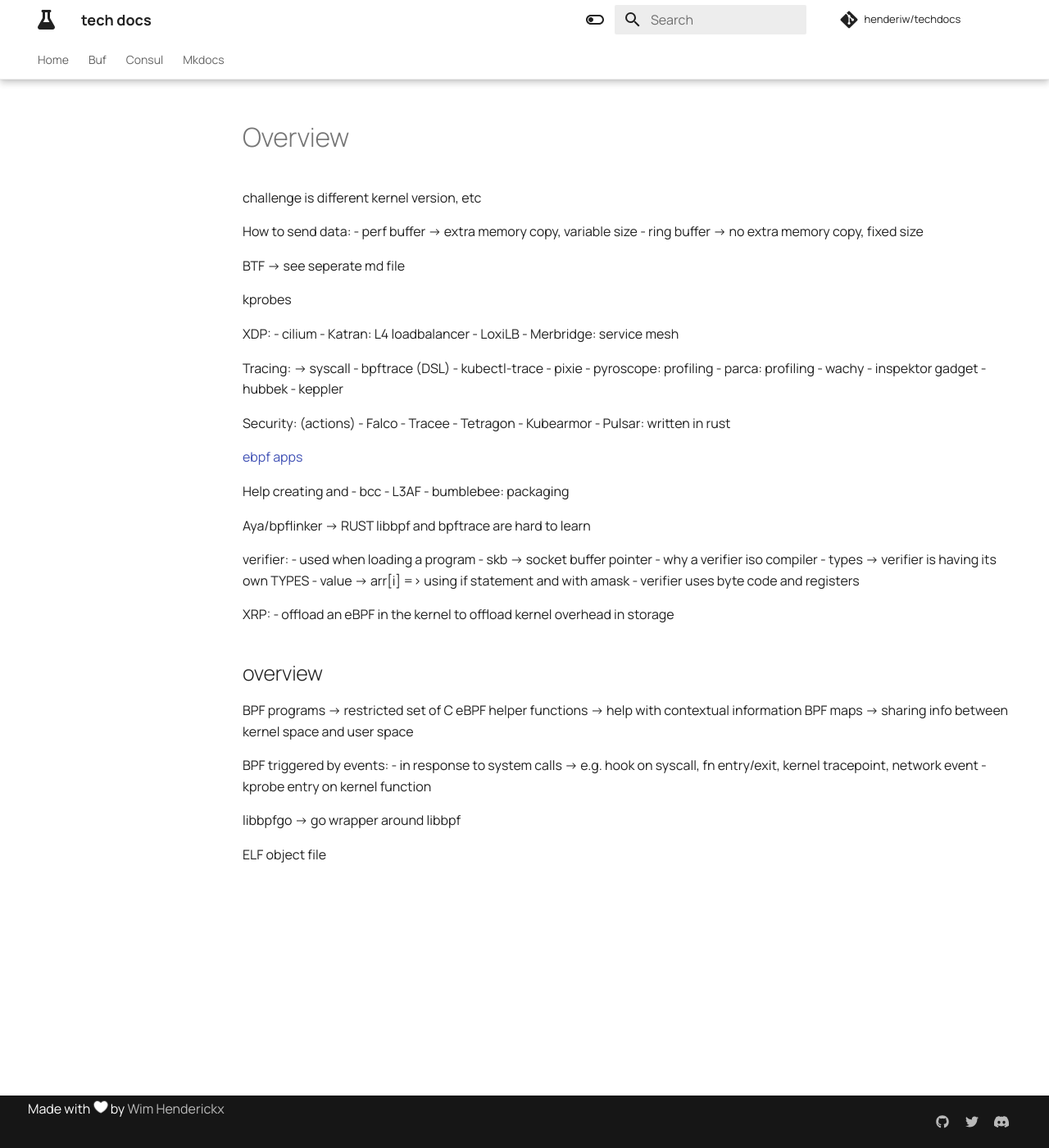
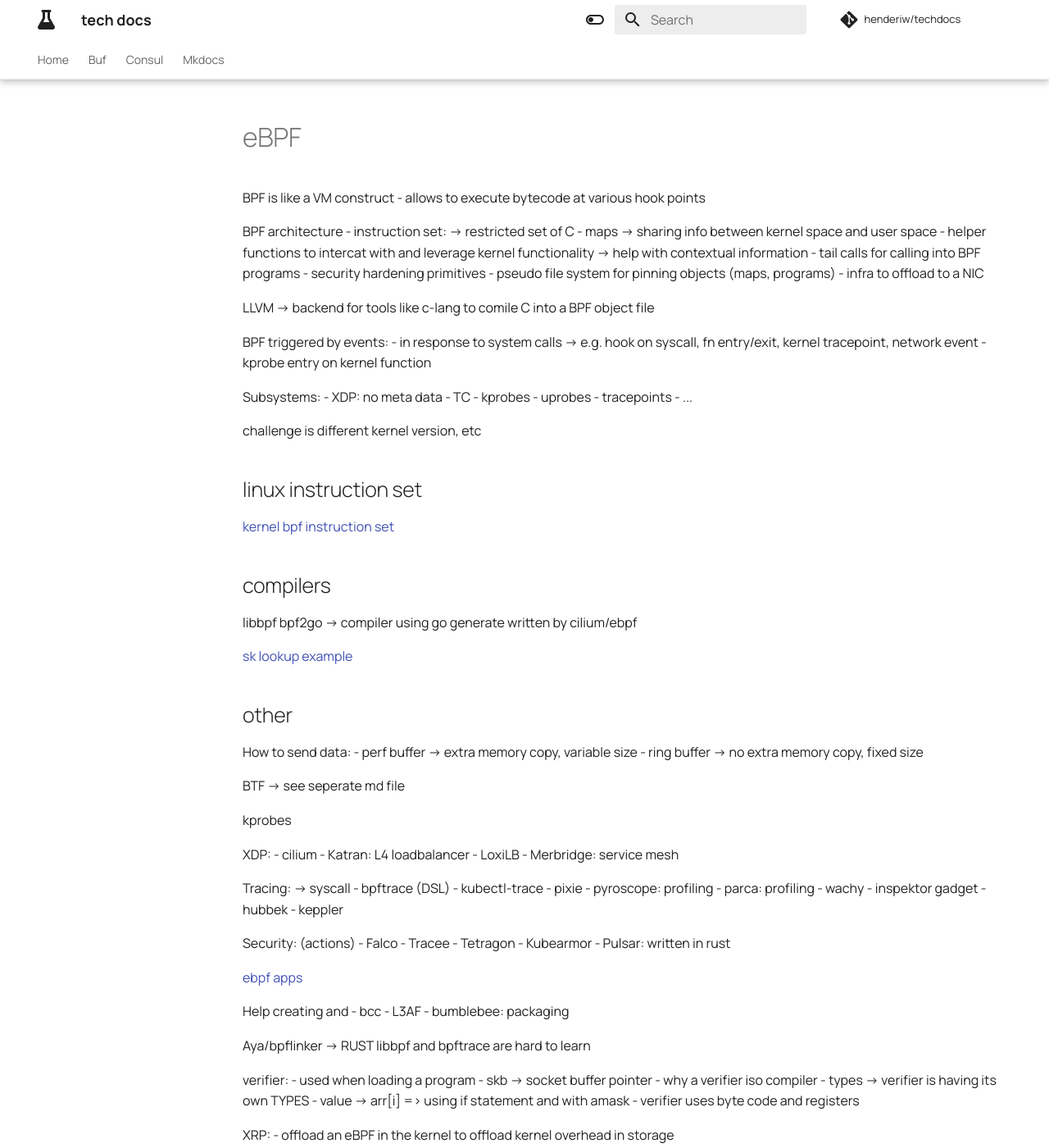
Before and after one commit to henderiw/techdocs, an MkDocs documentation site: the page built from docs/ebpf/overview.md, in a window 1280 px wide and 1400 px high. Shown: the whole window at 82% size. Built offline with MkDocs 1.6.1 and Material for MkDocs 9.7.7, drawn with Linux system fonts in a browser that asks for light colours; comment, search, counter and statistics services are not loaded; some of the changed text lies outside the part shown.

Commit message:
Added xdp

```diff
--- a/docs/ebpf/overview.md
+++ b/docs/ebpf/overview.md
@@ -1,5 +1,46 @@
+# eBPF
+
+BPF is like a VM construct
+- allows to execute bytecode at various hook points
+
+BPF architecture
+- instruction set: -> restricted set of C
+- maps -> sharing info between kernel space and user space
+- helper functions to intercat with and leverage kernel functionality -> help with contextual information
+- tail calls for calling into BPF programs
+- security hardening primitives
+- pseudo file system for pinning objects (maps, programs)
+- infra to offload to a NIC
+
+LLVM -> backend for tools like c-lang to comile C into a BPF object file
+
+BPF triggered by events:
+- in response to system calls -> e.g. hook on syscall, fn entry/exit, kernel tracepoint, network event
+- kprobe entry on kernel function
+
+Subsystems:
+- XDP: no meta data
+- TC
+- kprobes
+- uprobes
+- tracepoints
+- ...
 
 challenge is different kernel version, etc
+
+## linux instruction set
+
+[kernel bpf instruction set](https://www.kernel.org/doc/html/latest/bpf/instruction-set.html)
+
+
+## compilers
+
+libbpf
+bpf2go -> compiler using go generate written by cilium/ebpf
+
+[sk lookup example](https://github.com/fbac/sklookup-go)
+
+## other
 
 How to send data:
 - perf buffer -> extra memory copy, variable size
@@ -55,17 +96,24 @@
 XRP:
 - offload an eBPF in the kernel to offload kernel overhead in storage
 
-## overview
-
-BPF programs -> restricted set of C
-eBPF helper functions -> help with contextual information
-BPF maps -> sharing info between kernel space and user space
-
-BPF triggered by events:
-- in response to system calls -> e.g. hook on syscall, fn entry/exit, kernel tracepoint, network event
-- kprobe entry on kernel function
-
+## tools
 
 libbpfgo -> go wrapper around libbpf
 
 ELF object file
+
+[bpf and xdp refrence guide](https://docs.cilium.io/en/latest/bpf/)
+
+## instruction set
+
+BPF consists of:
+- 11 64bit registers (R0-R10)
+  - with 32 subregisters
+  - a program counter
+  - 512 byte large BPF stack space
+- operate in 64 bt, 32 bit sureisters can only be access through special ALU (algorhitmic logic unit) operations
+- R10: read-only
+- R0-R9: read-write
+  - R0: contains the return value of a helper function call
+  - R1-R5: hold argument from the BPF program to the kernel helper function
+  - R6-R9: are callee save registers
```
Also changed, not shown: docs/ebpf/bpftool.md (+4 -0 lines), docs/ebpf/xdp.md (added, +90 -0 lines).
